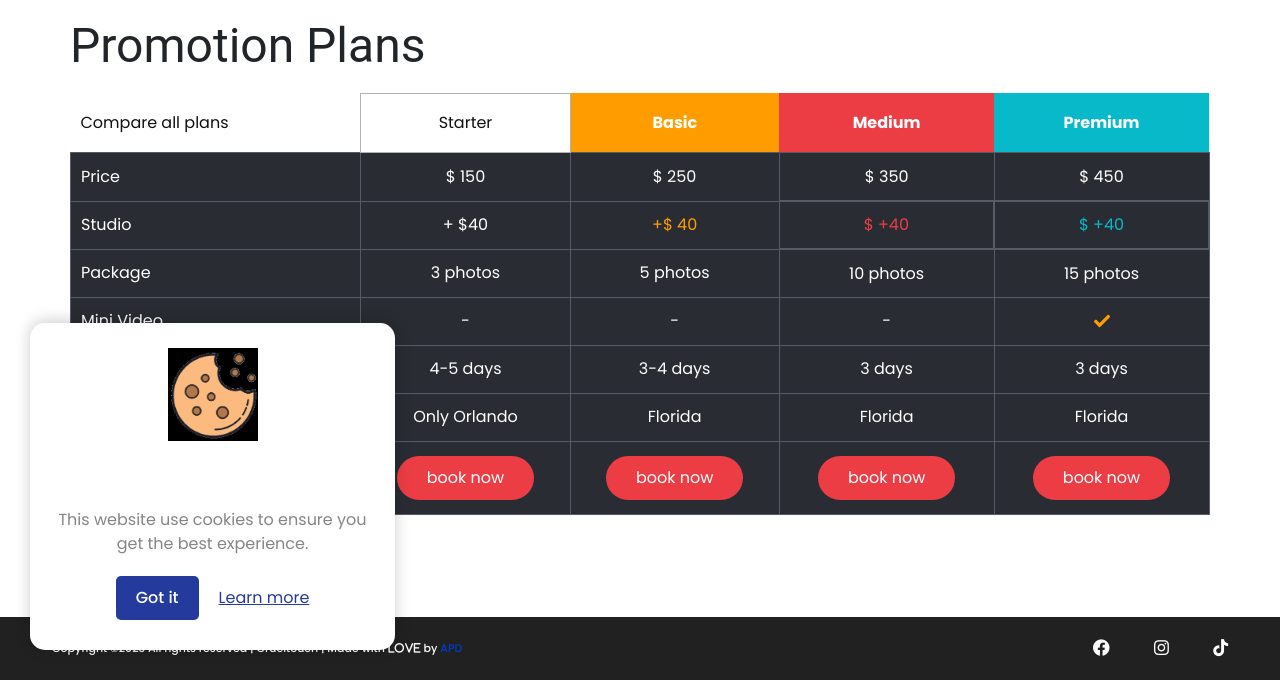
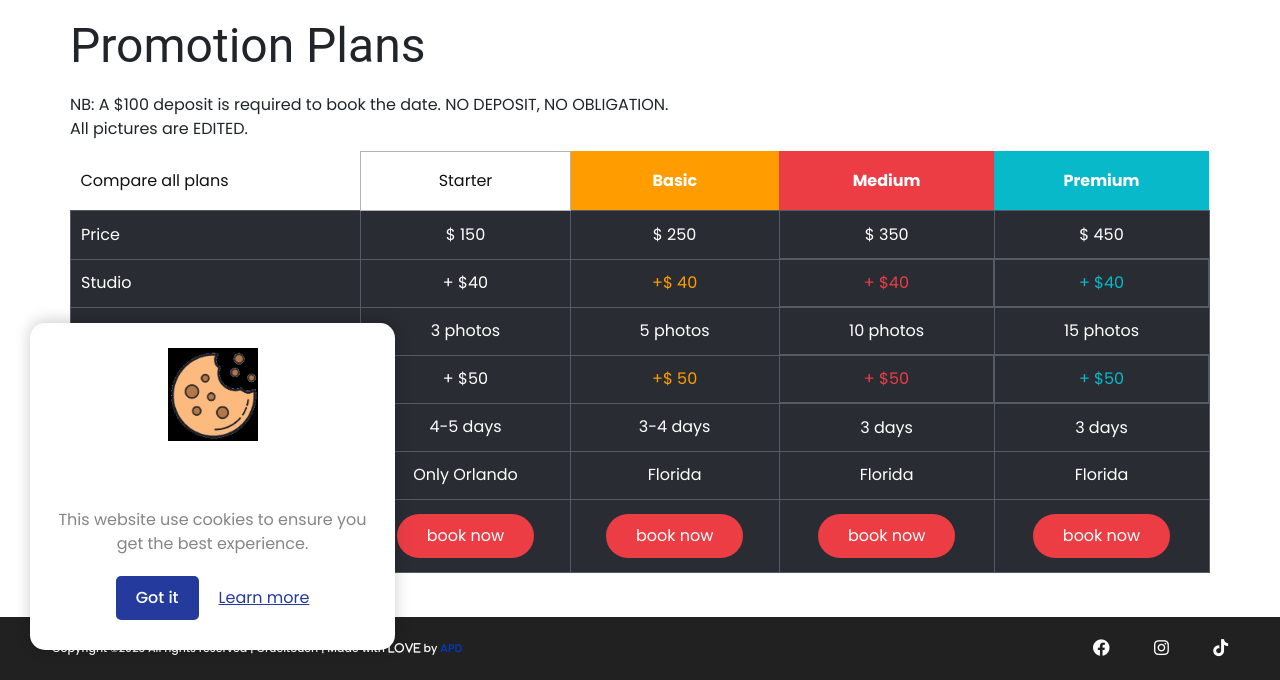
Before and after one commit to adamspd/crueltouch, a Django app: page /promotions/ in a window 1280 px wide. Shown: the part 120-800 px from the top of the page. Run offline with Django 4.2, Linux system fonts and the light colour scheme; some libraries are stand-ins or nearby versions.

Commit message:
added new promotions price

```diff
--- a/templates/administration/email_template/session_request_received.html
+++ b/templates/administration/email_template/session_request_received.html
@@ -153,7 +153,7 @@
                                         {% endblocktranslate %}
                                     </p>
                                     <p style="font-size: 16px; font-weight: 700; line-height: 24px; color: #777777;">
-                                        {% trans "NB: A $100 deposit is required to book the date. No deposit, no obligation" %}.
+                                        {% trans "NB: A $100 deposit is required to book the date. NO DEPOSIT, NO OBLIGATION." %}.
                                     </p>
                                 </td>
                             </tr>
--- a/templates/client/booking_and_promotions/bookme.html
+++ b/templates/client/booking_and_promotions/bookme.html
@@ -124,7 +124,7 @@
                         </p>
                         <p class="important"
                            style="font-size: 16px; font-weight: 700; line-height: 24px; color: #777777;">
-                            {% trans "NB: A $100 deposit is required to book the date. No deposit, no obligation" %}.
+                            {% trans "NB: A $100 deposit is required to book the date. NO DEPOSIT, NO OBLIGATION." %}.
                         </p>
 
                     </div>
--- a/templates/client/booking_and_promotions/promotions.html
+++ b/templates/client/booking_and_promotions/promotions.html
@@ -8,6 +8,8 @@
 {% block body %}
     <div class="u-clearfix u-sheet u-valign-middle u-sheet-1">
         <h1 class="u-text u-text-1">{% trans "Promotion Plans" %}</h1>
+        <p style="margin: 0;">{% trans "NB: A $100 deposit is required to book the date. NO DEPOSIT, NO OBLIGATION." %}</p>
+        <p style="margin: 0 0 10px 0">{% trans "All pictures are EDITED." %}</p>
         <div class="u-expanded-width u-table u-table-responsive u-table-1">
             <table class="u-table-entity">
                 <colgroup>
@@ -47,10 +49,10 @@
                         +$ 40
                     </td>
                     <td class="u-border-2 u-border-no-left u-border-no-right u-border-palette-5-dark-2 u-table-cell u-text-palette-2-base u-table-cell-11">
-                        $ +40
+                        + $40
                     </td>
                     <td class="u-border-2 u-border-palette-5-dark-2 u-table-cell u-text-palette-4-base u-table-cell-12">
-                        $ +40
+                        + $40
                     </td>
                 </tr>
                 <tr style="height: 48px;">
@@ -66,7 +68,7 @@
                     <td class="u-align-left u-border-1 u-border-palette-5-dark-2 u-first-column u-table-cell">
                         {% trans "Mini Video" %}
                     </td>
-                    <td class="u-border-1 u-border-palette-5-dark-2 u-table-cell u-table-cell-18">-</td>
+                    {% comment %}<td class="u-border-1 u-border-palette-5-dark-2 u-table-cell u-table-cell-18">-</td>
                     <td class="u-border-1 u-border-palette-5-dark-2 u-table-cell u-table-cell-18">-</td>
                     <td class="u-border-1 u-border-palette-5-dark-2 u-table-cell u-table-cell-18">-</td>
                     <td class="u-border-1 u-border-palette-5-dark-2 u-table-cell u-text-palette-1-base u-table-cell-20">
@@ -79,6 +81,16 @@
                               <path d="m159.988281 318.582031c-3.988281 4.011719-9.429687 6.25-15.082031 6.25s-11.09375-2.238281-15.082031-6.25l-120.449219-120.46875c-12.5-12.5-12.5-32.769531 0-45.246093l15.082031-15.085938c12.503907-12.5 32.75-12.5 45.25 0l75.199219 75.203125 203.199219-203.203125c12.503906-12.5 32.769531-12.5 45.25 0l15.082031 15.085938c12.5 12.5 12.5 32.765624 0 45.246093zm0 0"></path>
                           </svg>
                       </span>
+                    </td>{% endcomment %}
+                    <td class="u-border-1 u-border-palette-5-dark-2 u-table-cell">+ $50</td>
+                    <td class="u-border-1 u-border-palette-5-dark-2 u-table-cell u-text-palette-3-base u-table-cell-10">
+                        +$ 50
+                    </td>
+                    <td class="u-border-2 u-border-no-left u-border-no-right u-border-palette-5-dark-2 u-table-cell u-text-palette-2-base u-table-cell-11">
+                        + $50
+                    </td>
+                    <td class="u-border-2 u-border-palette-5-dark-2 u-table-cell u-text-palette-4-base u-table-cell-12">
+                        + $50
                     </td>
                 </tr>
                 <tr style="height: 48px;">
```
Also changed, not shown: locale/es/LC_MESSAGES/django.po, locale/fr/LC_MESSAGES/django.po, 2 other files.
